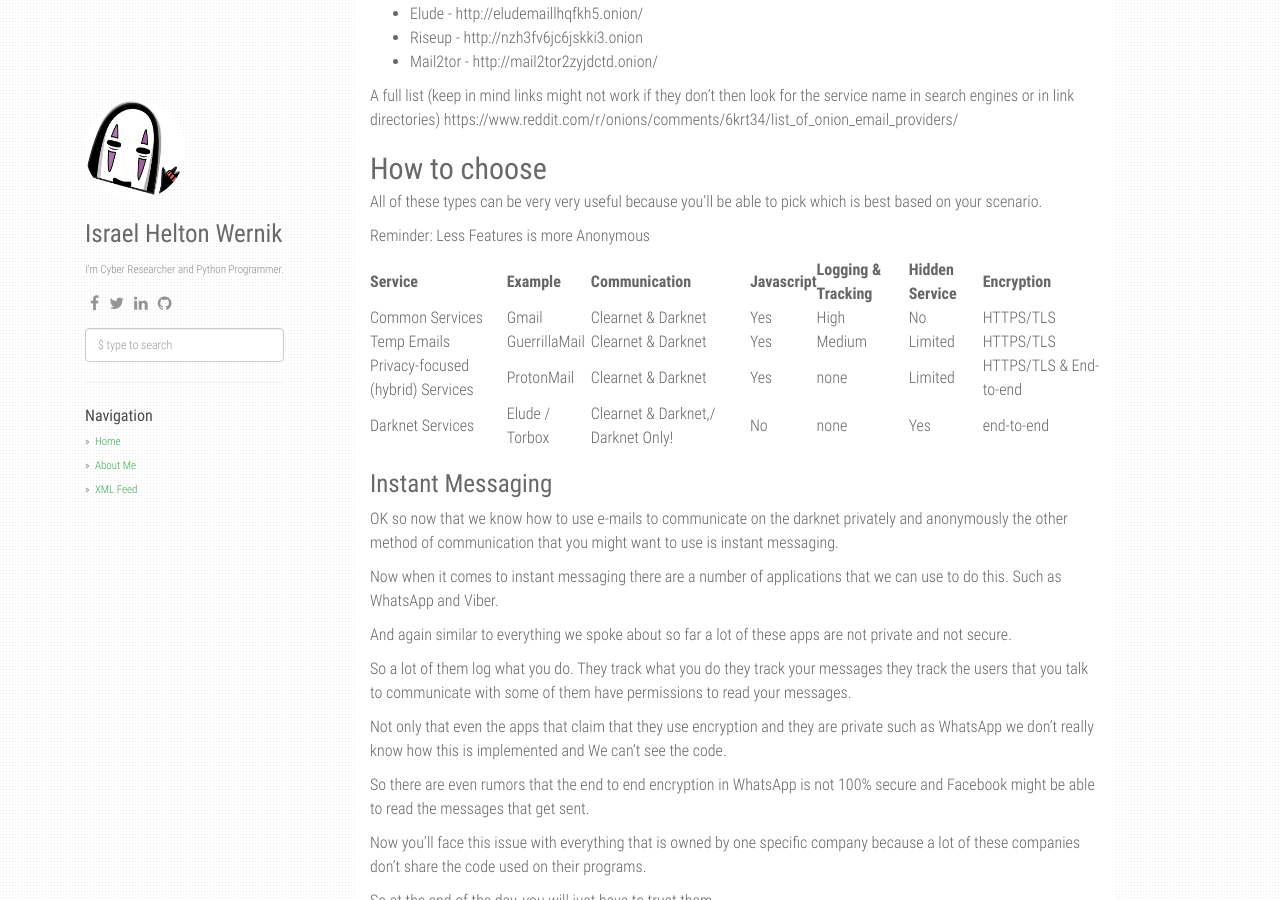
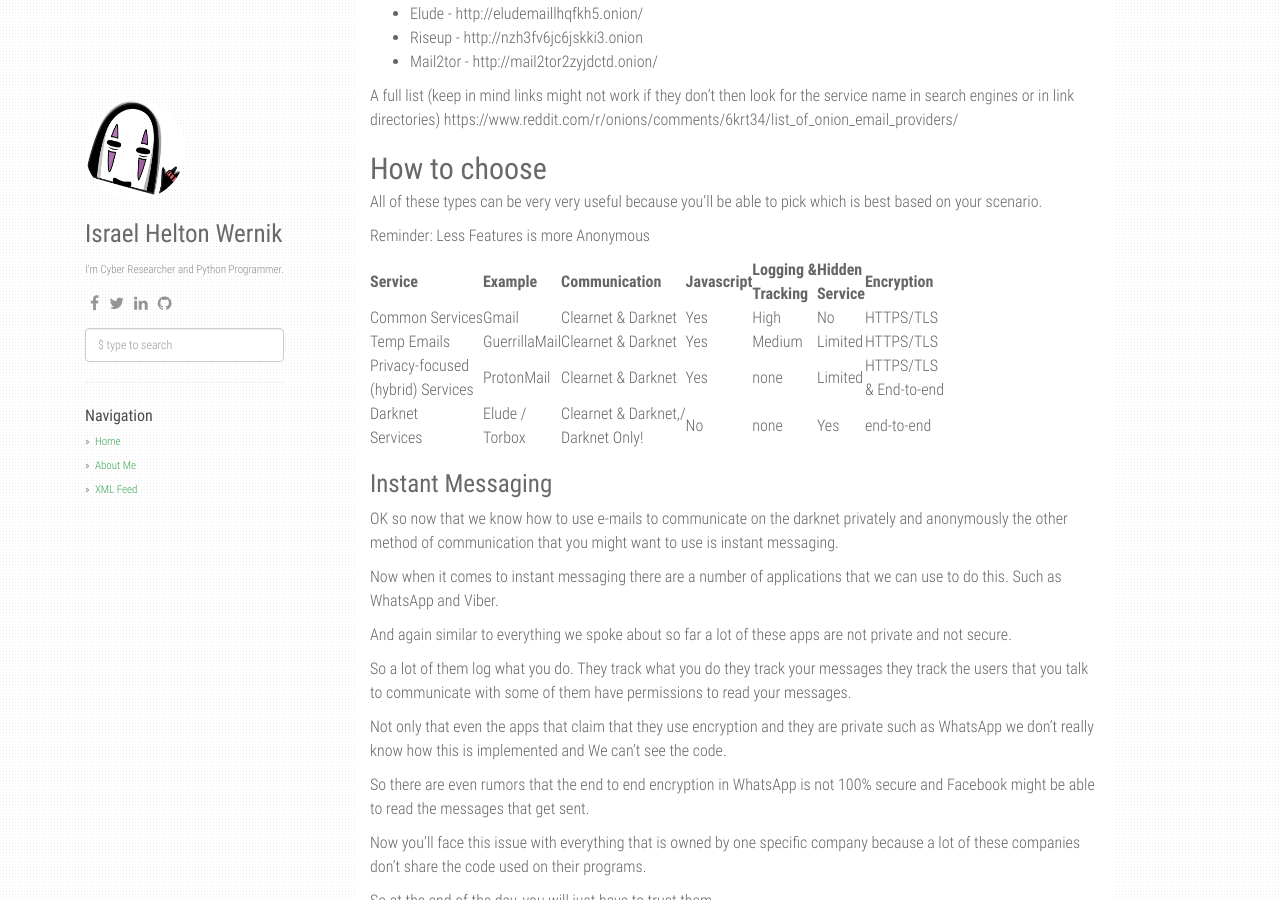
Before and after one commit to heltonWernik/heltonWernik.github.io, a Jekyll site: the page built from _posts/2019-10-16-Communicating-Privately-&-Anonymously.md, in a window 1280 px wide and 900 px high, scrolled down 2430 px. Built offline with Jekyll 4.4.1, drawn with Linux system fonts in a browser that asks for light colours; comment, search, counter and statistics services are not loaded.

```diff
--- a/_posts/2019-10-16-Communicating-Privately-&-Anonymously.md
+++ b/_posts/2019-10-16-Communicating-Privately-&-Anonymously.md
@@ -123,12 +123,12 @@ All of these types can be very very useful because you'll be able to pick which
 
 Reminder: Less Features is more Anonymous
 
-| Service                           | Example        | Communication                       | Javascript | Logging & Tracking | Hidden Service | Encryption             |
-|-----------------------------------|----------------|-------------------------------------|------------|--------------------|----------------|------------------------|
-| Common Services                   | Gmail          | Clearnet & Darknet                  | Yes        | High               | No             | HTTPS/TLS              |
-| Temp Emails                       | GuerrillaMail  | Clearnet & Darknet                  | Yes        | Medium             | Limited        | HTTPS/TLS              |
-| Privacy-focused (hybrid) Services | ProtonMail     | Clearnet & Darknet                  | Yes        | none               | Limited        | HTTPS/TLS & End-to-end |
-| Darknet Services                  | Elude / Torbox | Clearnet & Darknet,/  Darknet Only! | No         | none               | Yes            | end-to-end             |
+| Service                              	| Example           	| Communication                          	| Javascript 	| Logging &<br>Tracking 	| Hidden<br>Service 	| Encryption                	|
+|--------------------------------------	|-------------------	|----------------------------------------	|------------	|-----------------------	|-------------------	|---------------------------	|
+| Common Services                      	| Gmail             	| Clearnet & Darknet                     	| Yes        	| High                  	| No                	| HTTPS/TLS                 	|
+| Temp Emails                          	| GuerrillaMail     	| Clearnet & Darknet                     	| Yes        	| Medium                	| Limited           	| HTTPS/TLS                 	|
+| Privacy-focused<br>(hybrid) Services 	| ProtonMail        	| Clearnet & Darknet                     	| Yes        	| none                  	| Limited           	| HTTPS/TLS<br>& End-to-end 	|
+| Darknet<br>Services                  	| Elude /<br>Torbox 	| Clearnet & Darknet,/ <br>Darknet Only! 	| No         	| none                  	| Yes               	| end-to-end                	|
 
 # Instant Messaging
 OK so now that we know how to use e-mails to communicate on the darknet privately and anonymously the other method of communication that you might want to use is instant messaging.
```
